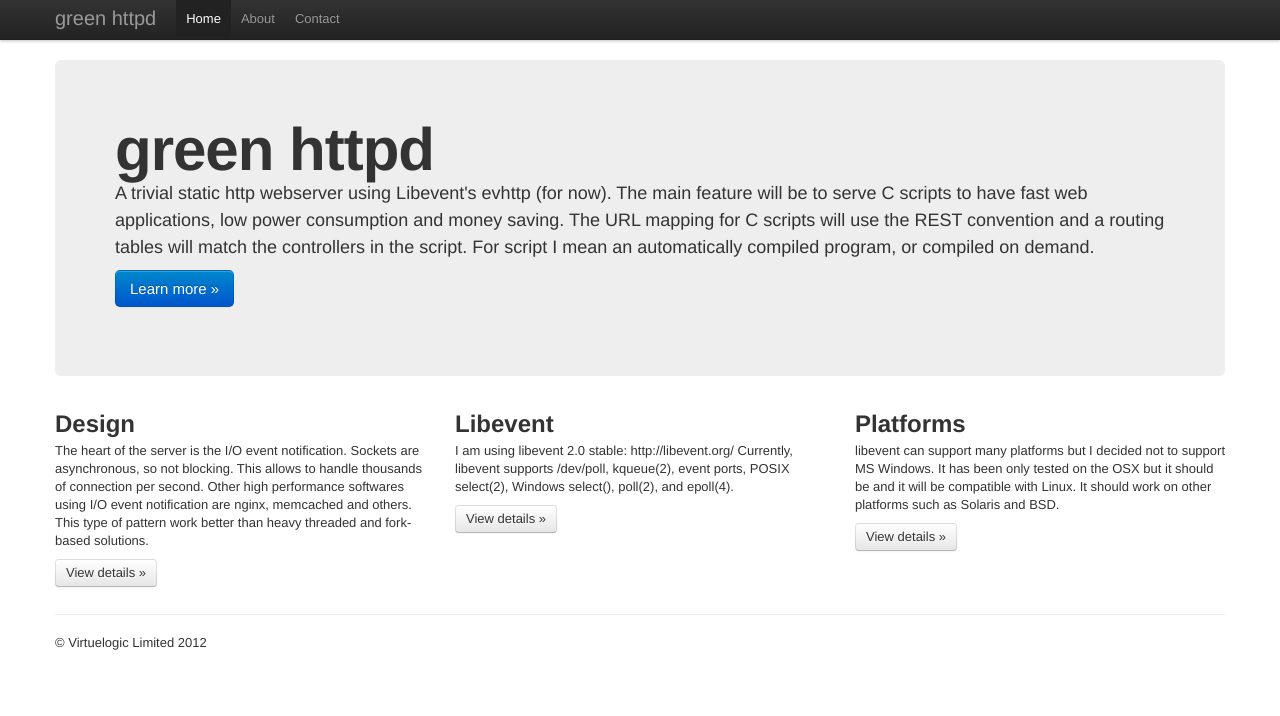
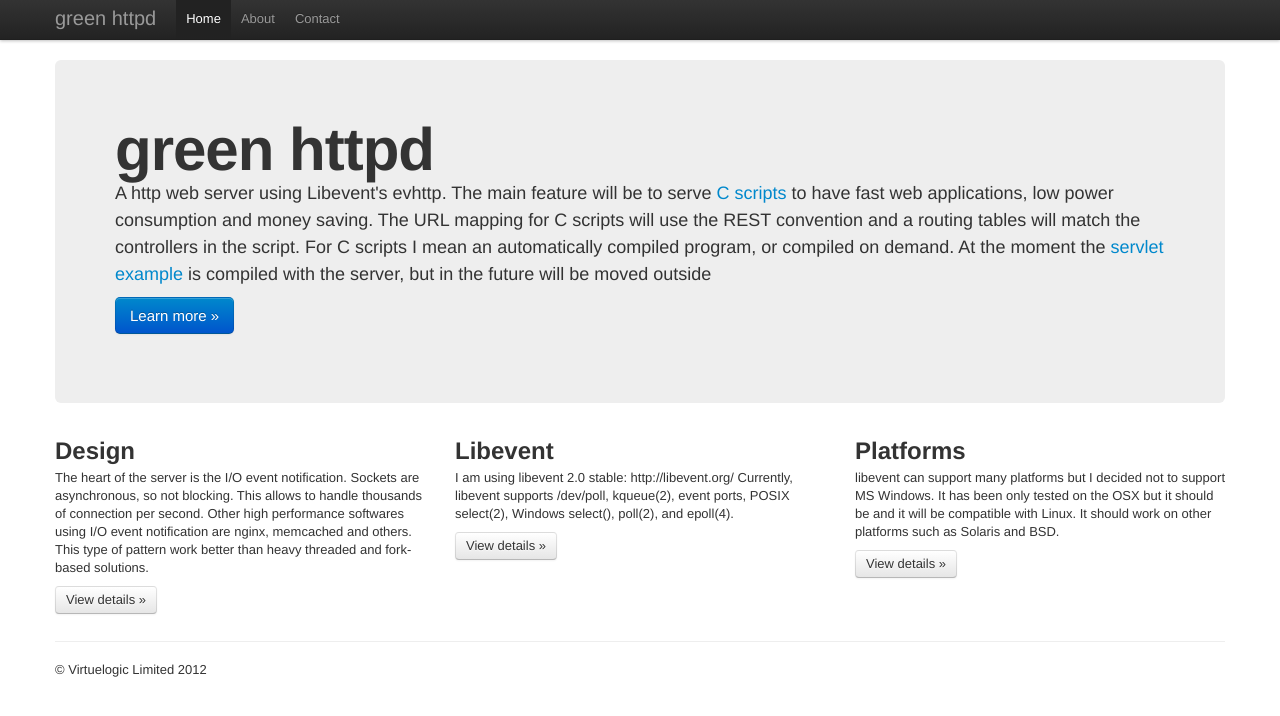
Before and after one commit to rtacconi/greenhttpd, a plain HTML site: page www/index.html in a window 1280 px wide. Drawn offline with Linux system fonts and the light colour scheme.

Commit message:
removed warning in servlet.c

```diff
--- a/www/index.html
+++ b/www/index.html
@@ -53,12 +53,14 @@
       <!-- Main hero unit for a primary marketing message or call to action -->
       <div class="hero-unit">
         <h1>green httpd</h1>
-        <p>A trivial static http webserver using Libevent's evhttp (for now).
-        The main feature will be to serve C scripts
+        <p>A http web server using Libevent's evhttp.
+        The main feature will be to serve <a href="/servlet">C scripts</a>
         to have fast web applications, low power consumption
         and money saving. The URL mapping for C scripts will use the REST convention
-        and a routing tables will match the controllers in the script. For script
-        I mean an automatically compiled program, or compiled on demand.</p>
+        and a routing tables will match the controllers in the script. For C scripts
+        I mean an automatically compiled program, or compiled on demand. At the moment the
+        <a href="/servlet">servlet example</a> is compiled with the server,
+        but in the future will be moved outside</p>
         <p><a class="btn btn-primary btn-large">Learn more &raquo;</a></p>
       </div>
 
```
Also changed, not shown: 4 other files.
